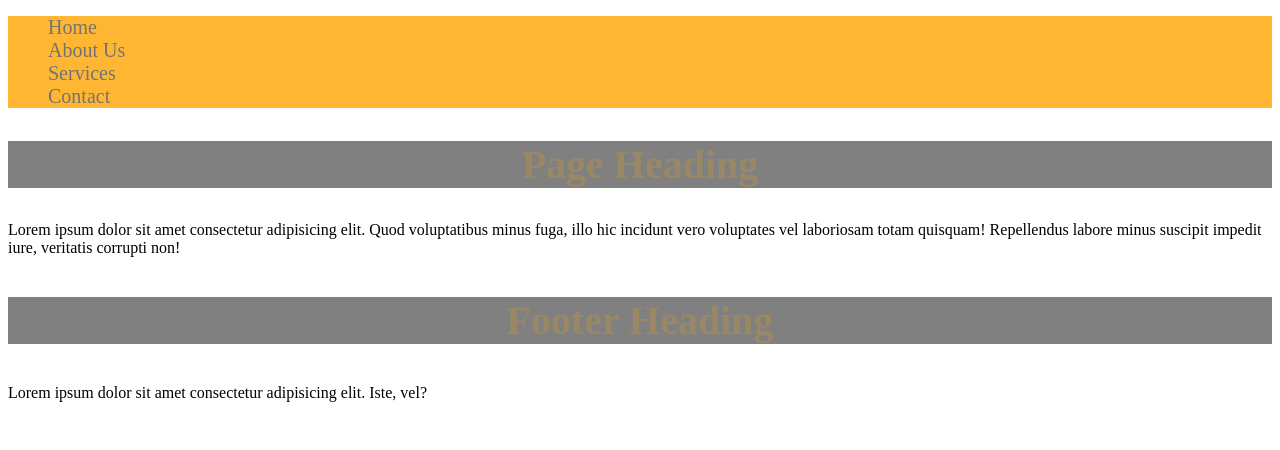
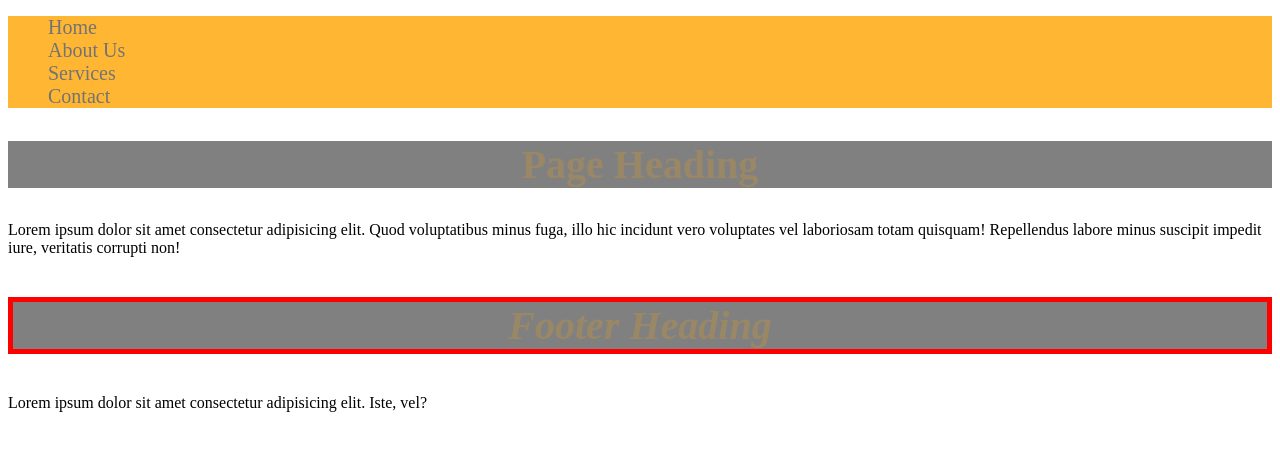
Before and after one commit to Prasenjit-3433/SASS-Intro, a website: page index.html in a window 1280 px wide. Drawn offline with Linux system fonts and the light colour scheme.

Commit message:
import & partials in sass

```diff
--- a/package.json
+++ b/package.json
@@ -5,7 +5,7 @@
   "main": "index.js",
   "scripts": {
     "test": "echo \"Error: no test specified\" && exit 1",
-    "sass": "sass --watch scss:css"
+    "sass": "sass --watch --no-source-map scss:css"
   },
   "keywords": [],
   "author": "",
--- /dev/null
+++ b/scss/_test.scss
@@ -0,0 +1,4 @@
+.footer h3 {
+    font-style: italic;
+    border: 5px solid red;
+}
--- a/scss/main.scss
+++ b/scss/main.scss
@@ -1,3 +1,5 @@
+@import "test";
+
 $color-primary: orange;
 $color-secondary: gray;
 $color-tertiaary: royalblue;
```
Also changed, not shown: css/main.css, 1 other file.
